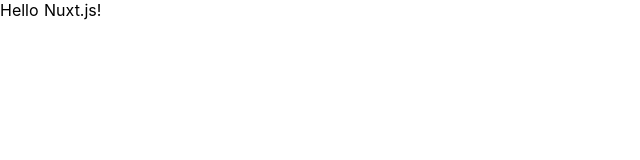
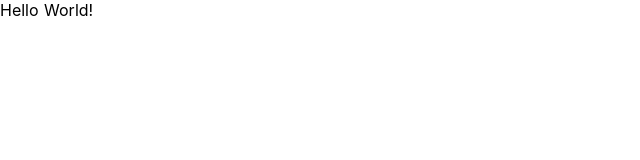
Before and after one commit to ynakayu/nuxt-hello, a Nuxt app: page / in a window 1280 px wide. Shown: the top 160 px of the page, without its empty margins (0-640 px from the left). Built offline with nearby package versions, Linux system fonts and the light colour scheme.

Commit message:
use mustache syntax

```diff
--- a/pages/index.vue
+++ b/pages/index.vue
@@ -1,11 +1,15 @@
 <template>
   <section class="container">
-    <p>Hello Nuxt.js!</p>
+    <p>{{ message }}</p>
   </section>
 </template>
 
 <script>
 export default {
-
+  data: function(){
+    return {
+      message: 'Hello World!'
+    }
+  }
 }
 </script>
```
